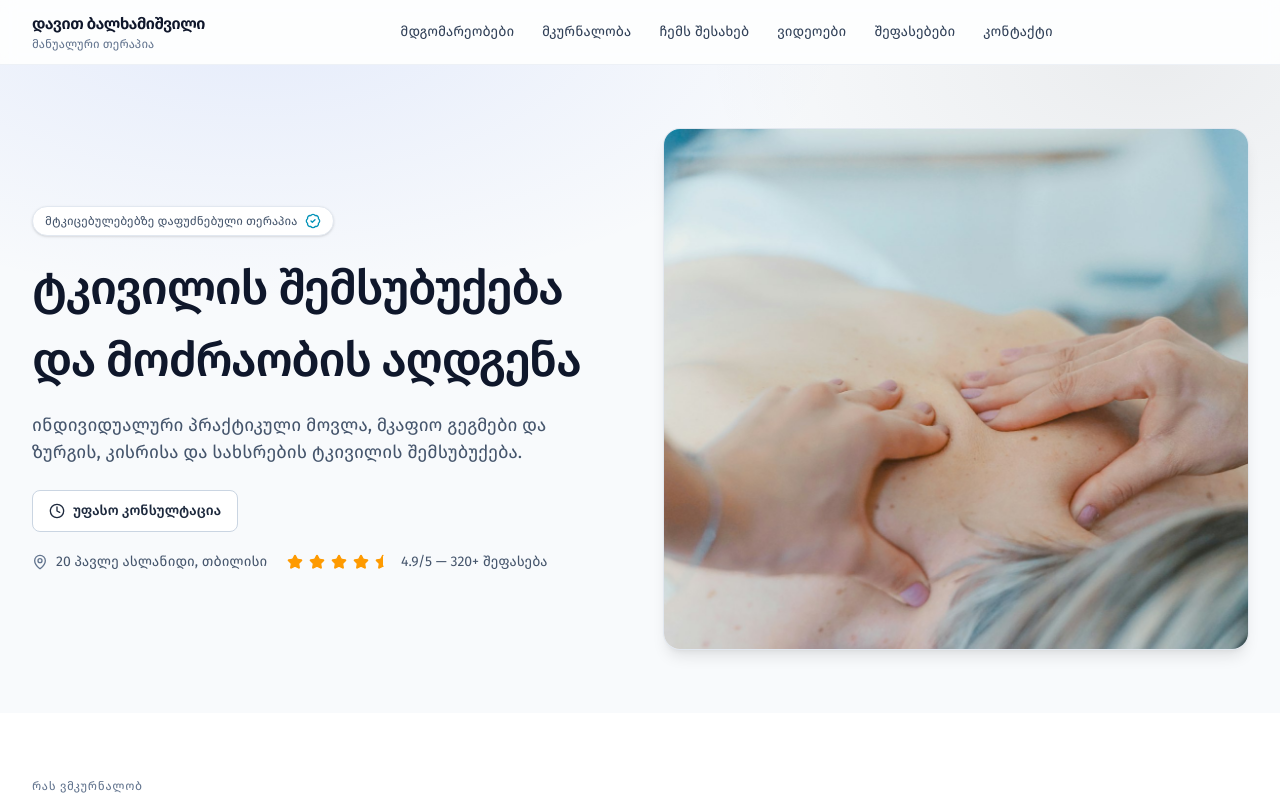
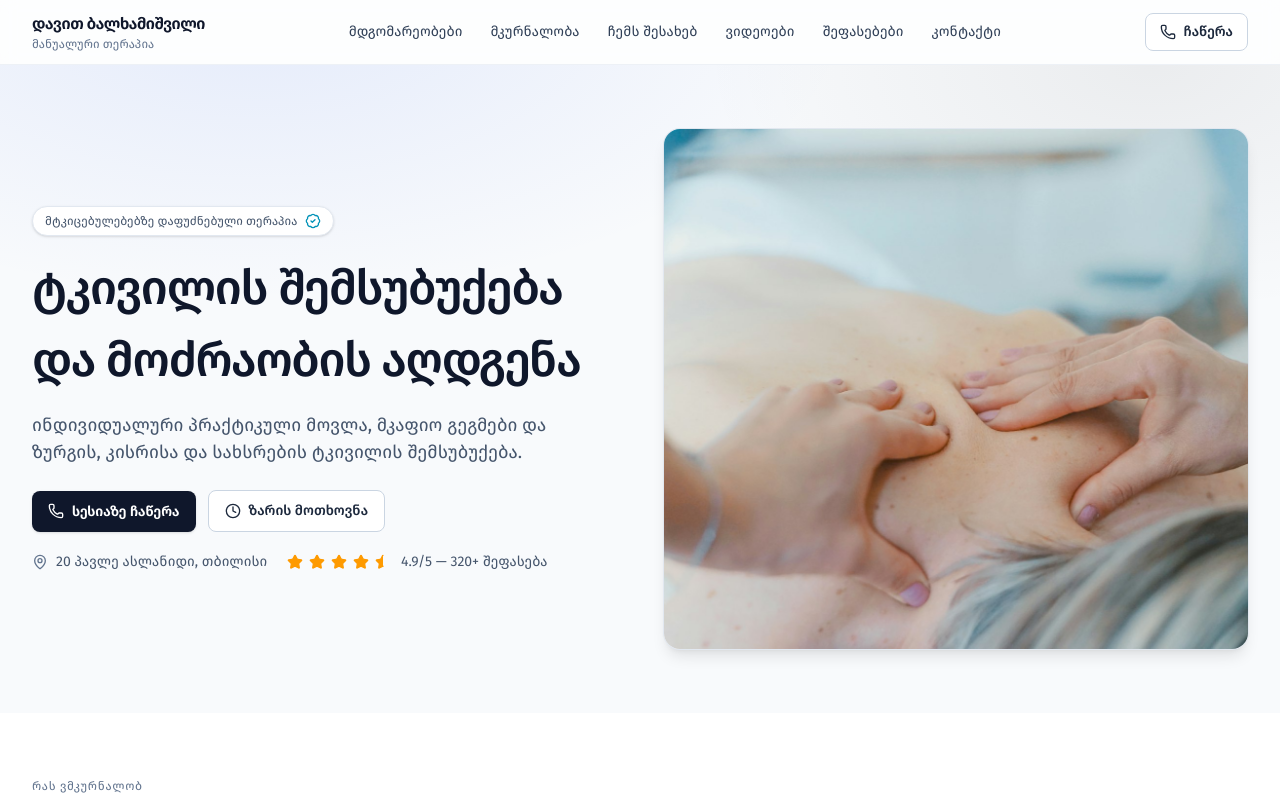
Before and after one commit to devbygeorge/mterapia, a Next.js app: page / in a window 1280 px wide. Shown: the top 800 px of the page. Built offline with nearby package versions, Linux system fonts and the light colour scheme.

Commit message:
add session call button

```diff
--- a/src/components/sections/Header.tsx
+++ b/src/components/sections/Header.tsx
@@ -1,6 +1,7 @@
 import Link from "next/link";
 import { useState, useEffect } from "react";
-import { Phone, Menu, X } from "lucide-react";
+import { Menu, X } from "lucide-react";
+import { CallButton } from "@/components/ui";
 
 const Header = () => {
   const [isScrolled, setIsScrolled] = useState(false);
@@ -57,9 +58,7 @@ const Header = () => {
           </nav>
 
           <div className="flex items-center gap-3">
-            <div id="nav-calendar-btn-wrapper">
-              <div id="nav-calendar-btn" className="hidden"></div>
-            </div>
+            <CallButton variant="light" text="ჩაწერა" />
 
             {/* Mobile menu button */}
             <button
@@ -89,13 +88,6 @@ const Header = () => {
                   {item.label}
                 </Link>
               ))}
-              <a
-                href="tel:+995557585889"
-                className="inline-flex items-center gap-2 rounded-lg border px-3.5 py-2 text-sm font-medium transition  border-slate-300 bg-white text-slate-800 hover:bg-slate-50 w-fit"
-              >
-                <Phone className="w-4 h-4" />
-                ზარი
-              </a>
             </nav>
           </div>
         )}
--- a/src/components/sections/Hero.tsx
+++ b/src/components/sections/Hero.tsx
@@ -1,5 +1,6 @@
 import Image from "next/image";
 import { Clock, MapPin, Star, StarHalf, BadgeCheck } from "lucide-react";
+import { CallButton } from "@/components/ui";
 
 const Hero = () => {
   return (
@@ -25,12 +26,14 @@ const Hero = () => {
             <div className="mt-6 flex flex-wrap items-center gap-3">
               <div id="calendar-btn" className="hidden"></div>
 
+              <CallButton />
+
               <a
                 href="#consult"
-                className="inline-flex items-center gap-2 rounded-lg border px-4 py-2.5 text-sm font-medium transition  border-slate-300 bg-white text-slate-800 hover:bg-slate-50"
+                className="inline-flex items-center gap-2 rounded-lg border px-4 py-2.5 text-sm font-medium transition border-slate-300 bg-white text-slate-800 hover:bg-slate-50"
               >
                 <Clock className="w-4 h-4" />
-                უფასო კონსულტაცია
+                ზარის მოთხოვნა
               </a>
             </div>
 
--- /dev/null
+++ b/src/components/ui/CallButton.tsx
@@ -0,0 +1,72 @@
+import { useState } from "react";
+import { createPortal } from "react-dom";
+import { Phone } from "lucide-react";
+
+type Props = {
+  variant?: "dark" | "light";
+  text?: string;
+};
+
+const CallButton = ({ variant = "dark", text = "სესიაზე ჩაწერა" }: Props) => {
+  const [showPopup, setShowPopup] = useState(false);
+  const phoneNumber = "+995557585889";
+
+  const handleClick = (e: React.MouseEvent<HTMLAnchorElement>) => {
+    if (window.innerWidth > 768) {
+      e.preventDefault();
+      setShowPopup(true);
+    }
+  };
+
+  const baseClass =
+    "inline-flex items-center gap-2 rounded-lg transition cursor-pointer";
+  const variantClass =
+    variant === "dark"
+      ? "bg-slate-900 text-white hover:bg-slate-800 text-[0.875rem] px-4 py-2.5 shadow-sm font-semibold"
+      : "border border-slate-300 bg-white text-slate-800 hover:bg-slate-50 text-sm px-3.5 py-2 font-medium";
+
+  return (
+    <>
+      <a
+        href={`tel:${phoneNumber}`}
+        onClick={handleClick}
+        className={`${baseClass} ${variantClass}`}
+      >
+        <Phone className="w-4 h-4" />
+        {text}
+      </a>
+
+      {showPopup &&
+        createPortal(
+          <div
+            className="fixed inset-0 flex items-center justify-center bg-black/50 z-[9999]"
+            onClick={() => setShowPopup(false)} // click outside closes
+          >
+            <div
+              className="bg-white p-6 rounded-lg shadow-lg text-center"
+              onClick={(e) => e.stopPropagation()} // prevent closing when clicking inside
+            >
+              <p className="mb-4">გთხოვთ დარეკოთ ნომერზე:</p>
+              <div className="flex items-center justify-between gap-6">
+                <a
+                  href={`tel:${phoneNumber}`}
+                  className="text-blue-600 font-bold"
+                >
+                  {phoneNumber}
+                </a>
+                <button
+                  className="px-4 py-2 bg-slate-900 text-white rounded-lg hover:bg-slate-800 cursor-pointer"
+                  onClick={() => setShowPopup(false)}
+                >
+                  დახურვა
+                </button>
+              </div>
+            </div>
+          </div>,
+          document.body
+        )}
+    </>
+  );
+};
+
+export default CallButton;
--- /dev/null
+++ b/src/components/ui/index.ts
@@ -0,0 +1 @@
+export { default as CallButton } from "./CallButton";
--- a/src/pages/_app.tsx
+++ b/src/pages/_app.tsx
@@ -8,7 +8,7 @@ export default function App({ Component, pageProps }: AppProps) {
   return (
     <>
       <Head>
-        <title>Default App Title</title>
+        <title>დავით ბალხამიშვილი - მანუალური თერაპია</title>
       </Head>
       <div className={firaGO.className}>
         <Component {...pageProps} />
```
